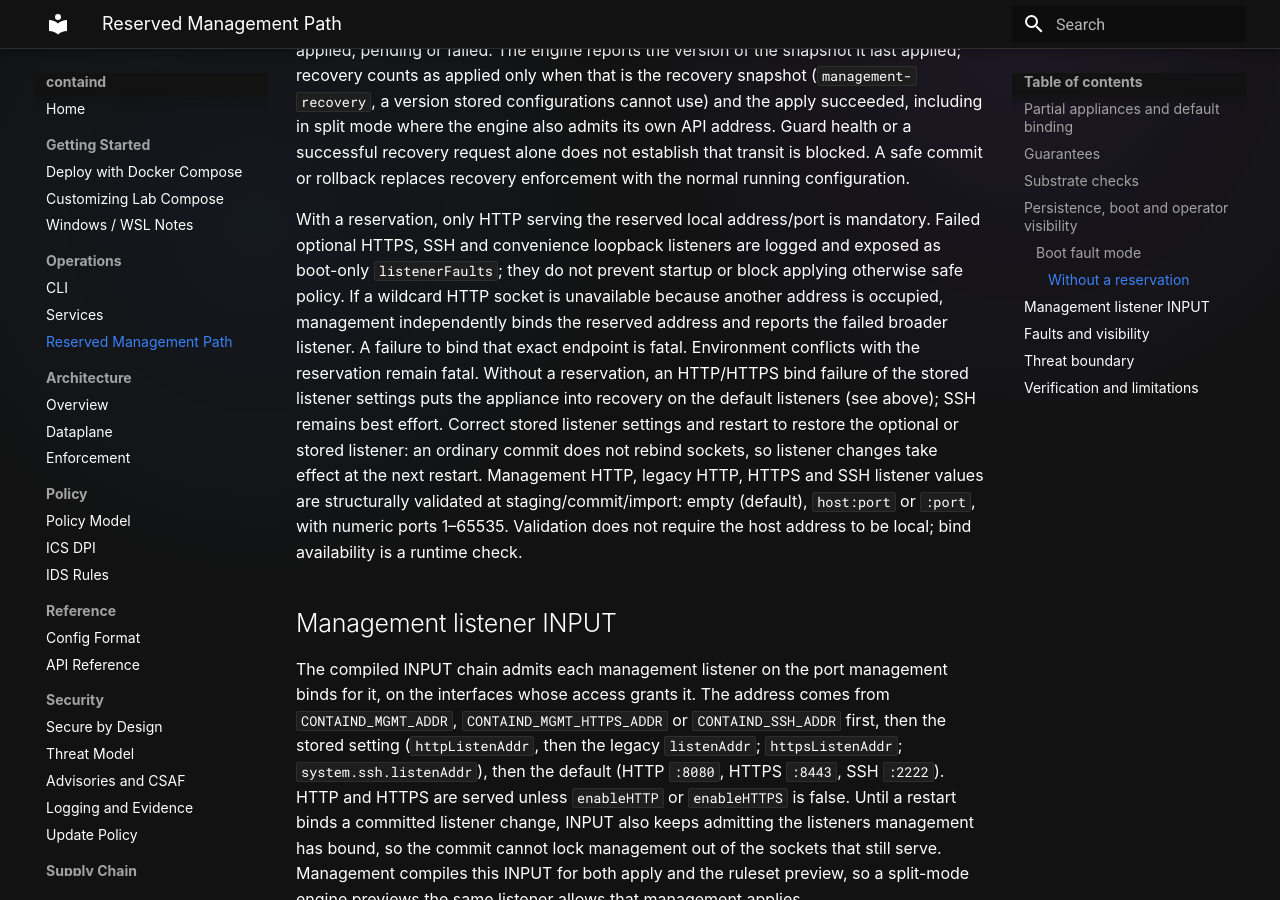
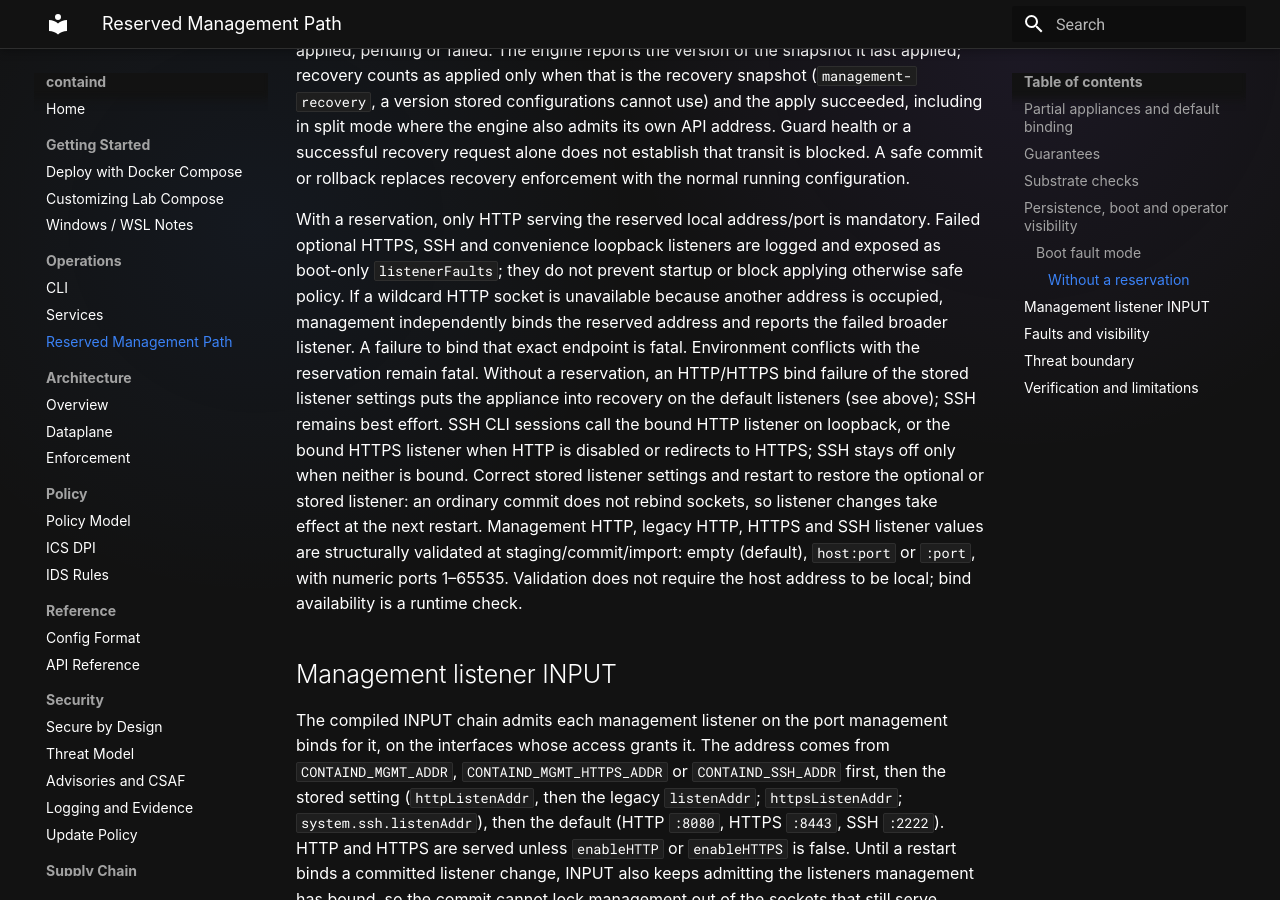
Before and after one commit to tonylturner/containd, an MkDocs documentation site: the page built from docs/mkdocs/management-reservation.md, in a window 1280 px wide and 900 px high, scrolled down 4455 px. Built offline with MkDocs 1.6.1 and Material for MkDocs 9.7.7, drawn with Linux system fonts in a browser that asks for light colours.

Commit message:
CHANGELOG and docs: SSH over HTTPS, served certificate, IEC104 RST and pickup resets

```diff
--- a/docs/mkdocs/management-reservation.md
+++ b/docs/mkdocs/management-reservation.md
@@ -199,7 +199,9 @@ address and reports the failed broader listener. A failure to bind that exact
 endpoint is fatal. Environment conflicts with the reservation remain fatal.
 Without a reservation, an HTTP/HTTPS bind failure of the stored listener
 settings puts the appliance into recovery on the default listeners (see
-above); SSH remains best effort. Correct stored listener settings and restart
+above); SSH remains best effort. SSH CLI sessions call the bound HTTP
+listener on loopback, or the bound HTTPS listener when HTTP is disabled or
+redirects to HTTPS; SSH stays off only when neither is bound. Correct stored listener settings and restart
 to restore the optional or stored listener: an ordinary commit does not rebind
 sockets, so listener changes take effect at the next restart.
 Management HTTP, legacy HTTP, HTTPS and SSH listener values are structurally
```
Also changed, not shown: docs/mkdocs/api-reference.md (+3 -1 lines), docs/mkdocs/secure-by-design.md (+2 -2 lines), CHANGELOG.md.
